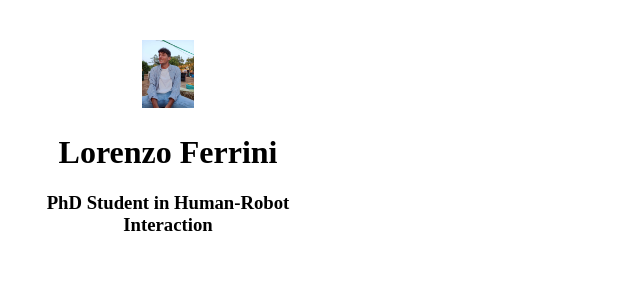
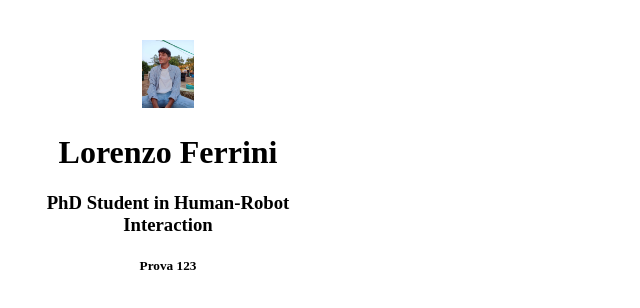
Before and after one commit to LorenzoFerriniCodes/LorenzoFerriniCodes.github.io, a plain HTML site: page index.html in a window 1280 px wide. Shown: the full height of the page, 0-640 px from the left. Drawn offline with Linux system fonts and the light colour scheme.

Commit message:
Update index.html

```diff
--- a/index.html
+++ b/index.html
@@ -10,6 +10,7 @@
 	<img src="img/profile.jpg" alt="" class="box-img">
 	<h1>Lorenzo Ferrini</h1>
 	<h3>PhD Student in Human-Robot Interaction</h3>
+	<h5>Prova 123</h5>
 </div>
 </body>
 </html>
```
